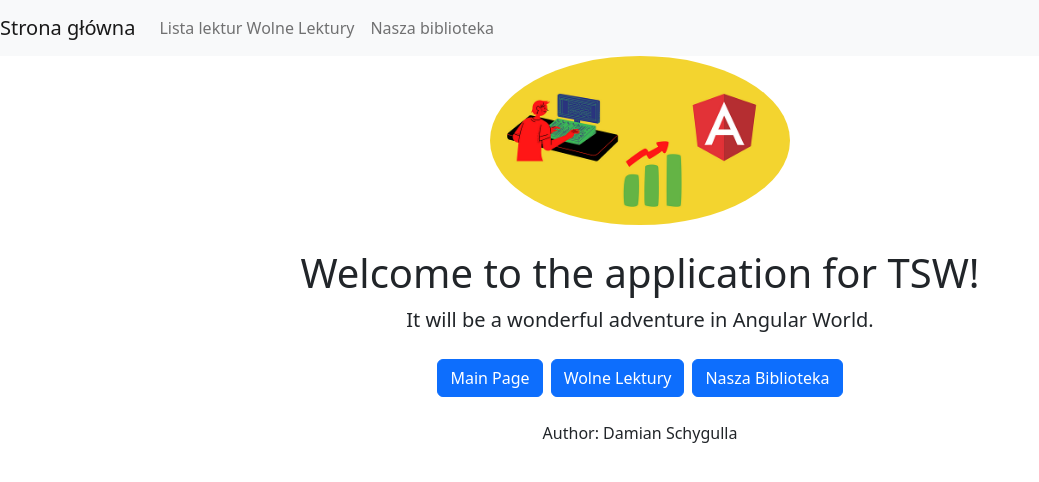
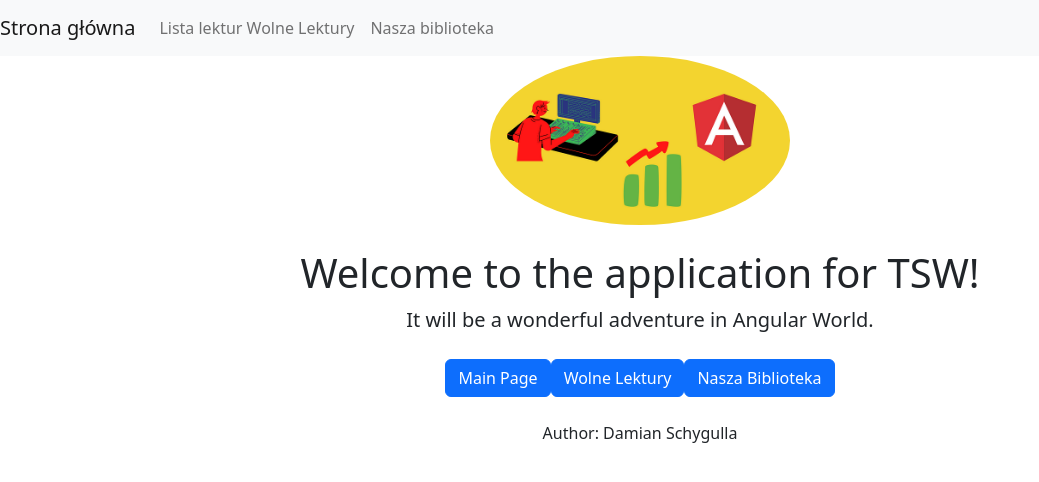
Before and after one commit to hanysdev/tsw-front, an Angular app: page / in a window 1280 px wide. Shown: the top 482 px of the page, without its empty margins (0-1039 px from the left). Built offline with nearby package versions, Linux system fonts and the light colour scheme.

Commit message:
For deploy5

```diff
--- a/src/app/damian-card/damian-card.component.html
+++ b/src/app/damian-card/damian-card.component.html
@@ -5,11 +5,11 @@
       <h1 class="mt-4">Welcome to the application for TSW!</h1>
       <p class="lead">It will be a wonderful adventure in Angular World.</p>
       <nav class="mt-4">
-        <ul class="list-inline">
-          <li class="list-inline-item"><a href="/" class="btn btn-primary">Main Page</a></li>
-          <li class="list-inline-item"><a href="/wolneLektury" class="btn btn-primary">Wolne Lektury</a></li>
-          <li class="list-inline-item"><a href="/backend" class="btn btn-primary">Nasza Biblioteka</a></li>
-        </ul>
+        <div class="d-flex justify-content-center">
+          <a href="/" class="btn btn-primary mr-2">Main Page</a>
+          <a href="/wolneLektury" class="btn btn-primary mr-2">Wolne Lektury</a>
+          <a href="/backend" class="btn btn-primary">Nasza Biblioteka</a>
+        </div>
       </nav>
       <p class="mt-4">Author: Damian Schygulla</p>
     </div>
```
